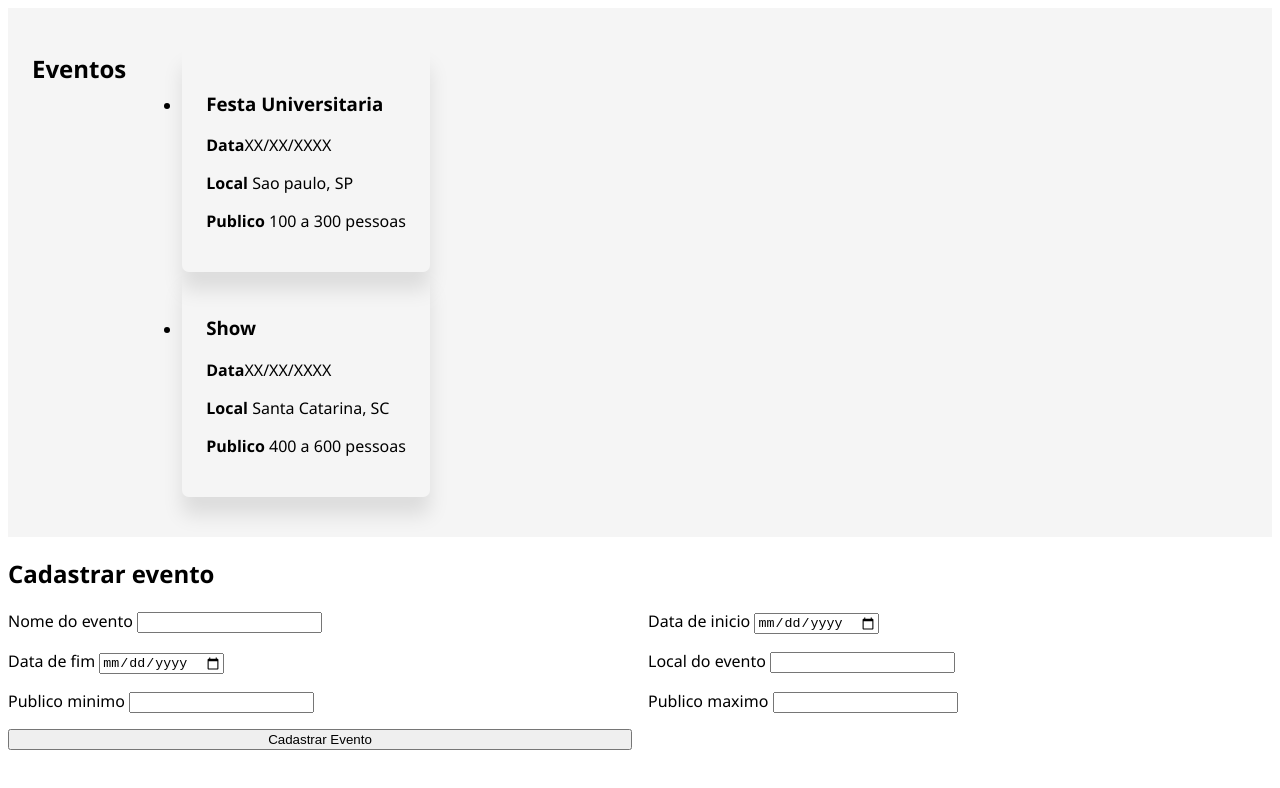
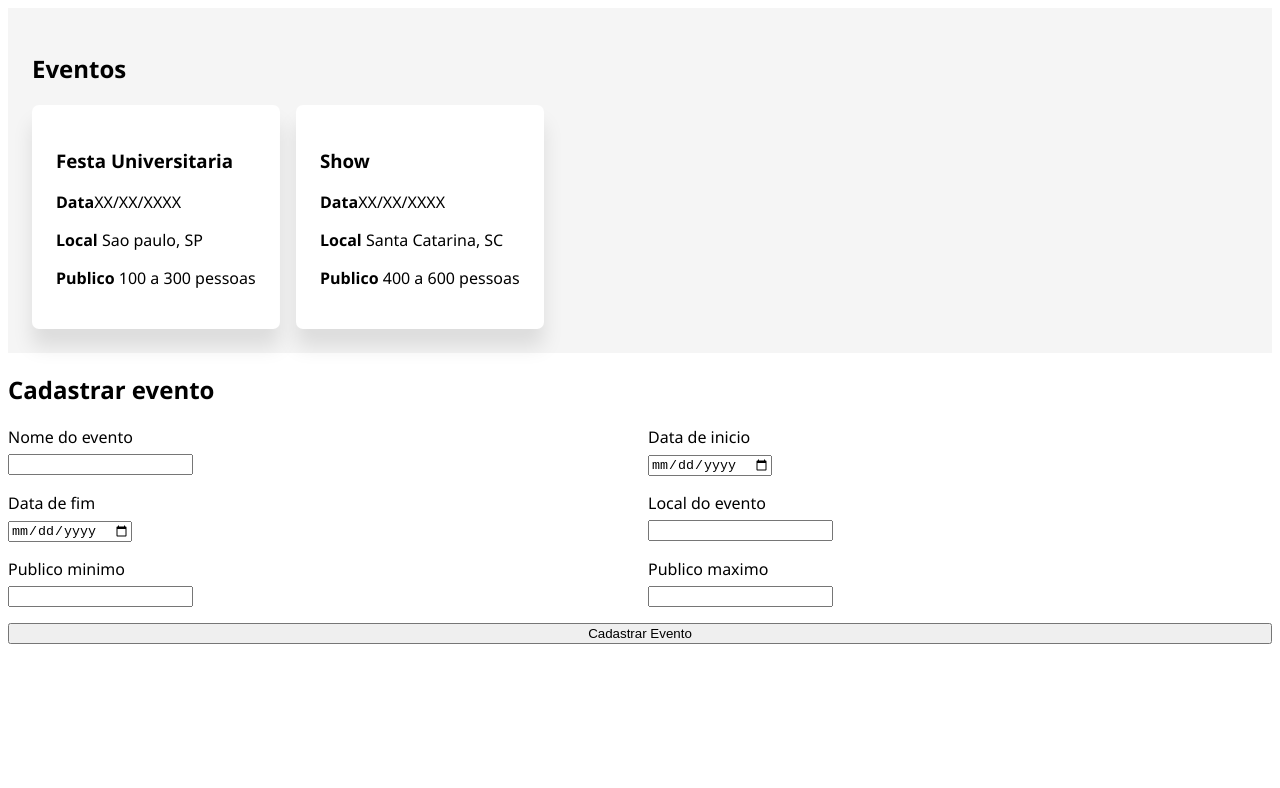
Before and after one commit to Brian-Walter/frontend, a plain HTML site: page index.html in a window 1280 px wide. Drawn offline with Linux system fonts and the light colour scheme.

Commit message:
fix: corrige flex da lista de eventos

```diff
--- a/style.css
+++ b/style.css
@@ -9,9 +9,6 @@ body {
 }
 
 .eventos {
-  display: flex;
-  flex-wrap: wrap;
-  gap: 1rem;
   padding: 24px;
   background-color: whitesmoke;
 }
@@ -25,8 +22,24 @@ body {
   padding: 24px;
   border-radius: 7px;
   box-shadow: 0px 18px 20px rgba(0, 0, 0, 0.1);
+  background: white;
 }
 button:hover {
   opacity: 0.9;
   cursor: pointer;
 }
+.lista-eventos{
+  display: flex;
+  flex-wrap: wrap;
+  list-style: none;
+  padding: 0;
+  margin: 0;
+  gap: 1rem;
+}
+.form-evento button {
+  grid-column: 1/-1;
+}
+.campo label{
+  display: block;
+  margin-bottom: 4px;
+}
```
